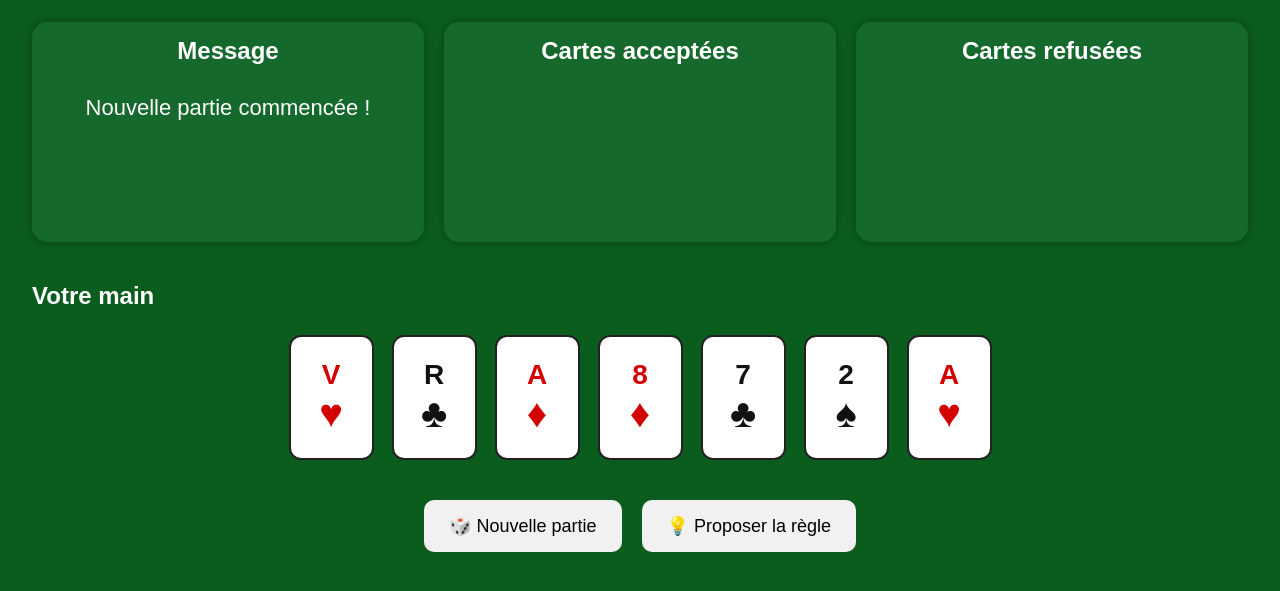
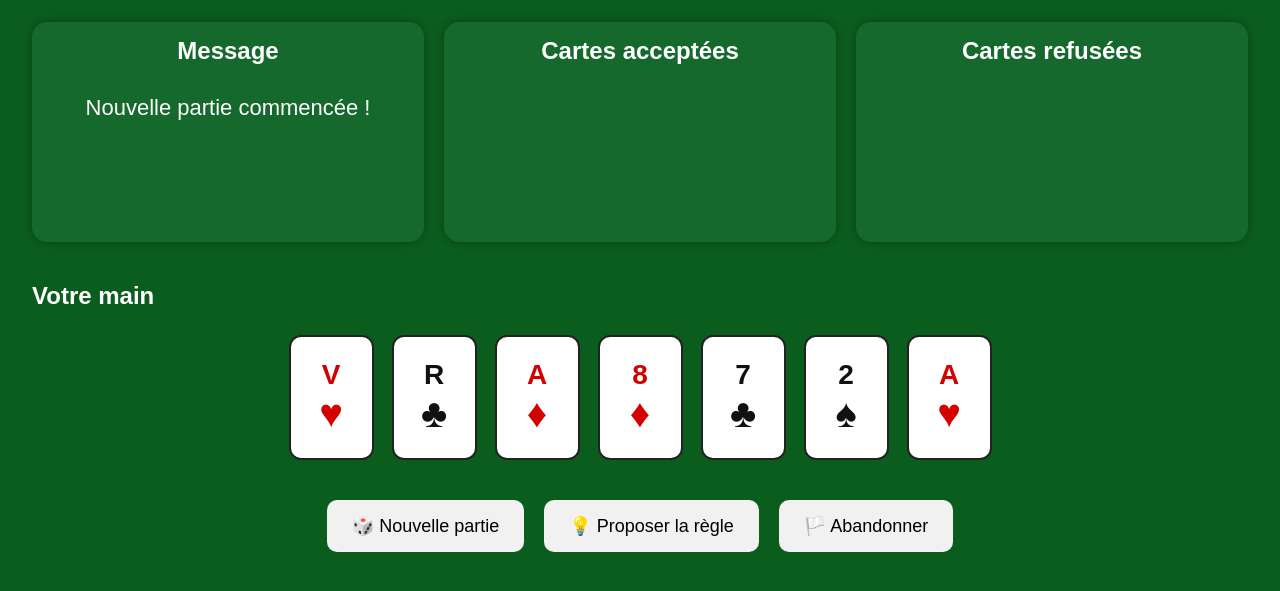
Before and after one commit to Emerick447/ECLUSIS, a plain HTML site: page index.html in a window 1280 px wide. Shown: the part 105-696 px from the top of the page. Drawn offline with Linux system fonts and the light colour scheme.

```diff
--- a/index.html
+++ b/index.html
@@ -67,8 +67,11 @@
         💡 Proposer la règle
     </button>
 
+    <button id="abandonner">
+        🏳️ Abandonner
+    </button>
+
 </footer>
-
     <!-- Fenêtre de proposition -->
     <div id="popup" class="cache">
 
```
Lines whose indentation alone changed are shown as unchanged.
